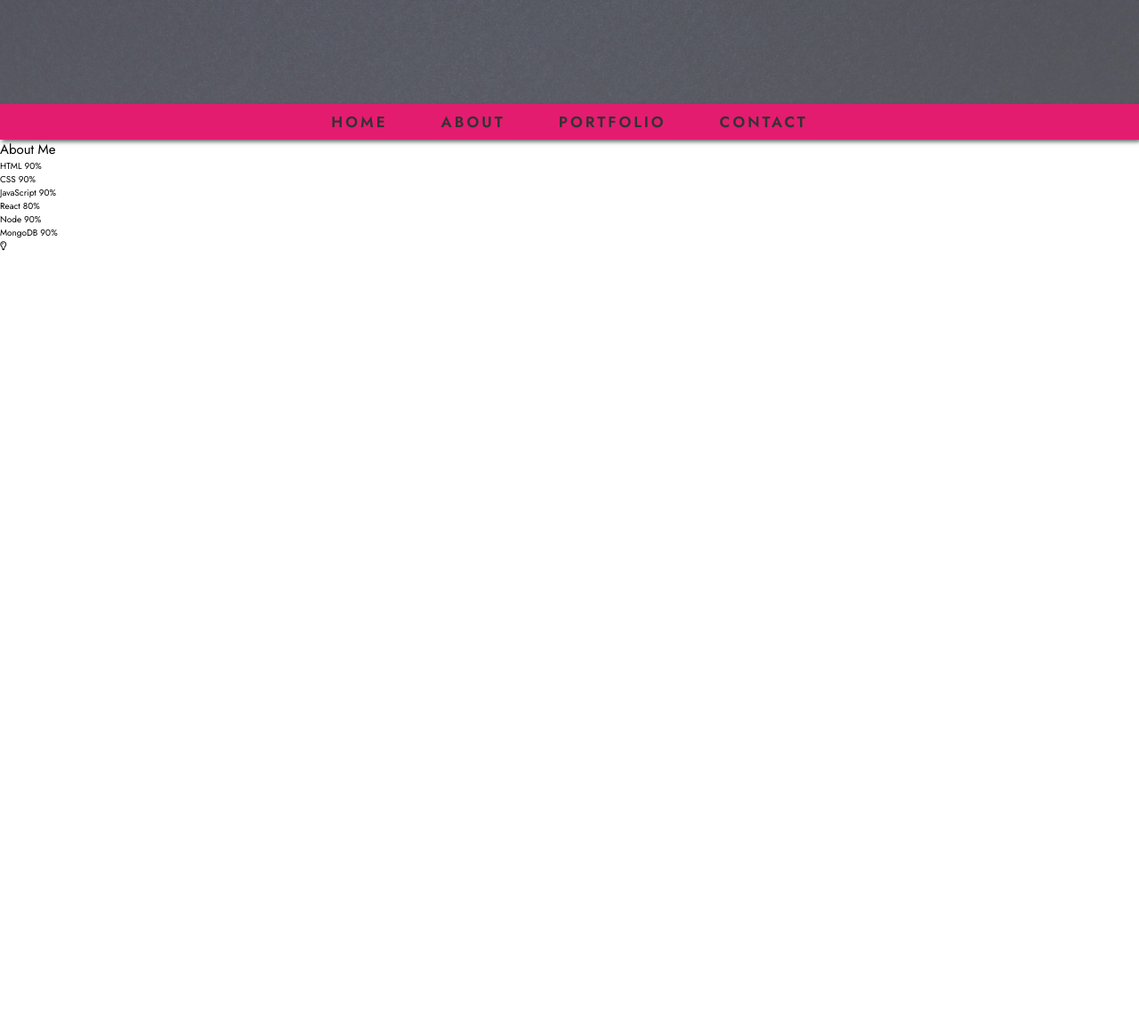
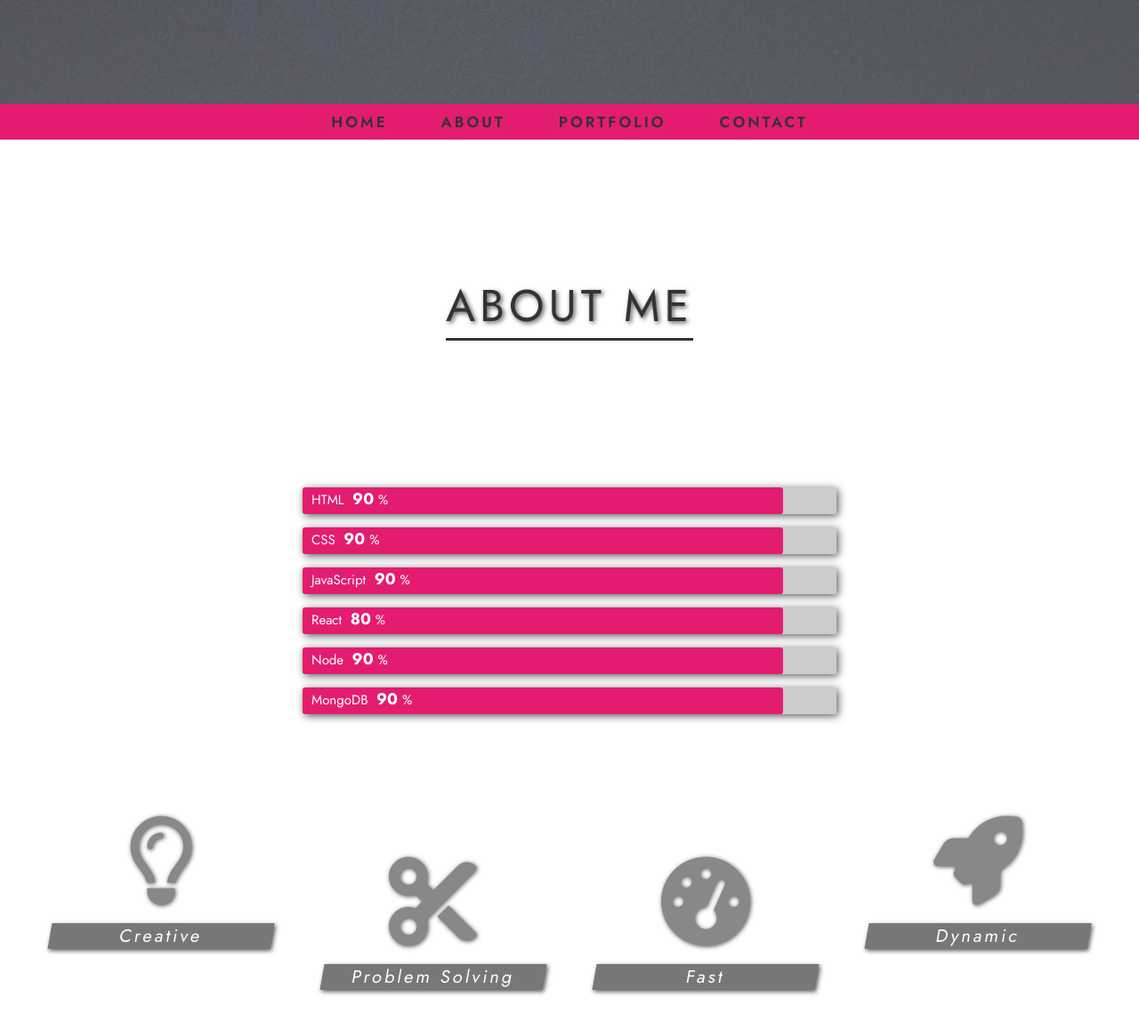
Before and after one commit to hsatya/my-portfolio, a plain HTML site: page index.html in a window 1280 px wide. Shown: the part 683-1840 px from the top of the page at 89% size. Before the commit the page ends 967 px from the top, so only its background shows below. Drawn offline with Linux system fonts and the light colour scheme.

Commit message:
section 2 about me done

```diff
--- a/index.html
+++ b/index.html
@@ -94,7 +94,19 @@
         <div class="services">
           <div class="service">
             <i class="far fa-lightbulb"></i>
-            <h2 class="service-heading"></h2>
+            <h2 class="service-heading">Creative</h2>
+          </div>
+          <div class="service">
+            <i class="fas fa-cut"></i>
+            <h2 class="service-heading">Problem Solving</h2>
+          </div>
+          <div class="service">
+            <i class="fas fa-tachometer-alt"></i>
+            <h2 class="service-heading">Fast</h2>
+          </div>
+          <div class="service">
+            <i class="fas fa-rocket"></i>
+            <h2 class="service-heading">Dynamic</h2>
           </div>
         </div>
       </section>
--- a/styles.css
+++ b/styles.css
@@ -119,3 +119,93 @@ html {
   width: 130%;
 }
 /* End of Navbar */
+
+/* Section-2 */
+.section-2 {
+  width: 100%;
+  height: 100%;
+  padding: 15rem 0 10rem 0;
+  background-color: #fff;
+  display: flex;
+  flex-direction: column;
+  align-items: center;
+}
+
+.section-2-heading {
+  font-size: 5rem;
+  color: #333;
+  text-transform: uppercase;
+  letter-spacing: 0.5rem;
+  margin-bottom: 15rem;
+  border-bottom: 0.3rem solid #333;
+  text-shadow: 0.2rem 0.2rem 0.5rem #555;
+}
+
+.progress-bar-wrapper {
+  margin-bottom: 10rem;
+}
+
+.progress-bar {
+  width: 60rem;
+  height: 3rem;
+  background-color: #ccc;
+  margin: 1.5rem 0;
+  border-radius: 0.3rem;
+  box-shadow: 0.2rem 0.2rem 1rem #555;
+  position: relative;
+}
+
+.progress-text {
+  position: absolute;
+  left: 1rem;
+  font-size: 1.5rem;
+  color: #fff;
+}
+
+.progress-text span {
+  margin: 0 0.5rem;
+  font-size: 1.8rem;
+  font-weight: 700;
+}
+
+.progress-percent {
+  width: 90%;
+  height: 100%;
+  background-color: #e41c6f;
+  border-radius: 0.3rem;
+}
+
+.services {
+  width: 100%;
+  height: 30vh;
+  display: flex;
+  justify-content: space-evenly;
+  align-items: center;
+}
+
+.service {
+  text-align: center;
+}
+
+.service:first-child,
+.service:last-child {
+  align-self: flex-start;
+}
+
+.service i {
+  font-size: 10rem;
+  color: #888;
+  margin-bottom: 2rem;
+  text-shadow: 0.1rem 0.1rem 0.5rem #555;
+}
+
+.service h2 {
+  font-size: 2rem;
+  color: #fff;
+  background-color: #777;
+  width: 25rem;
+  letter-spacing: 0.3rem;
+  transform: skew(-10deg);
+  box-shadow: 0.2rem 0.2rem 0.5rem #555;
+}
+/* End of Section-2 */
```
